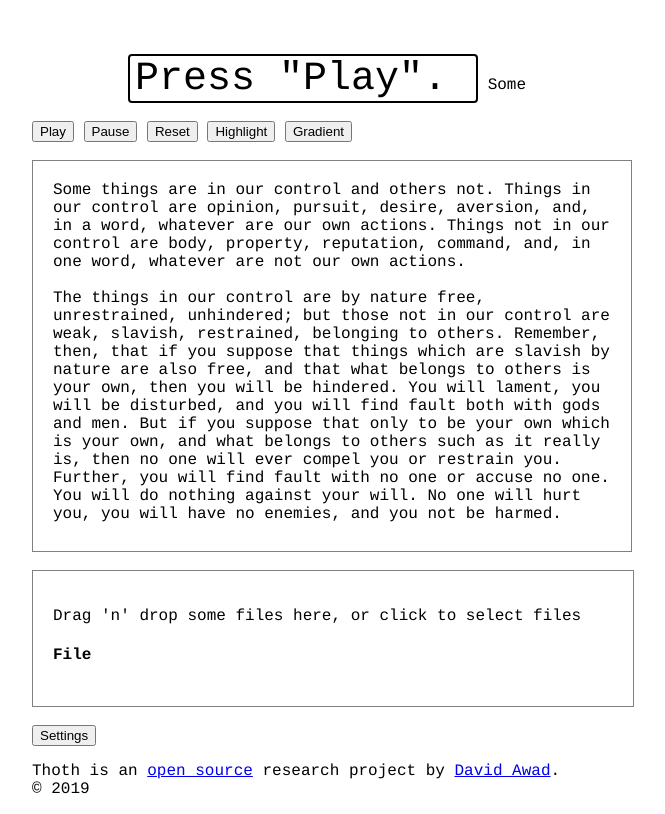
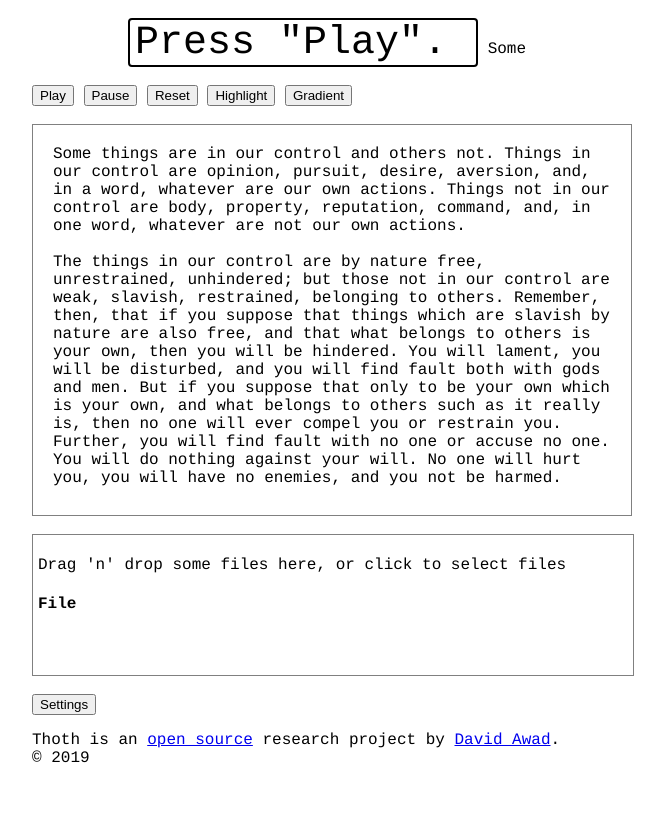
Before and after one commit to davidawad/thoth, a React app: page / in a window 1280 px wide. Shown: the whole page, without its empty margins (308-973 px from the left). Built offline with nearby package versions, Linux system fonts and the light colour scheme.

Commit message:
FEAT: quick pdf and size fixes

```diff
--- a/src/App.js
+++ b/src/App.js
@@ -18,8 +18,7 @@ let STOP_COLOR = CONSTANTS.STOP_COLOR;
 const initialContent = DEBUG ? CONSTANTS.EPICTETUS : CONSTANTS.INTRO_TEXT;
 let scrollingEnabled = DEBUG ? false : true;
 
-// const verbose = DEBUG ? true : false;
-const verbose = false;
+const verbose = DEBUG ? true : false;
 
 class App extends Component {
   constructor(props) {
@@ -55,6 +54,7 @@ class App extends Component {
     return (
       <div className="App">
         <div className="row">
+          <br />
           <Reader className="Reader" {...this.state} />
 
           <br />
--- a/src/components/FileParser/FileParser.css
+++ b/src/components/FileParser/FileParser.css
@@ -3,9 +3,9 @@
 }
 
 .FileParser-canvas {
-  padding: 20px;
+  padding: 5px;
 
-  width: 560px;
-
+  width: 590px;
+  height: 130px;
   border: 1px solid gray;
 }
--- a/src/components/Reader/Reader.js
+++ b/src/components/Reader/Reader.js
@@ -504,10 +504,6 @@ class Reader extends Component {
 
     return (
       <div className="Reader" onKeyUp={this.handleKeyUp}>
-        <br />
-        <br />
-        <br />
-
         <div className="">
           {this.state.enableSurroundingReels &&
           this.state.displaySurroundingReels ? (
```
Also changed, not shown: src/components/FileParser/FileParser.js (+0 -31 lines).
